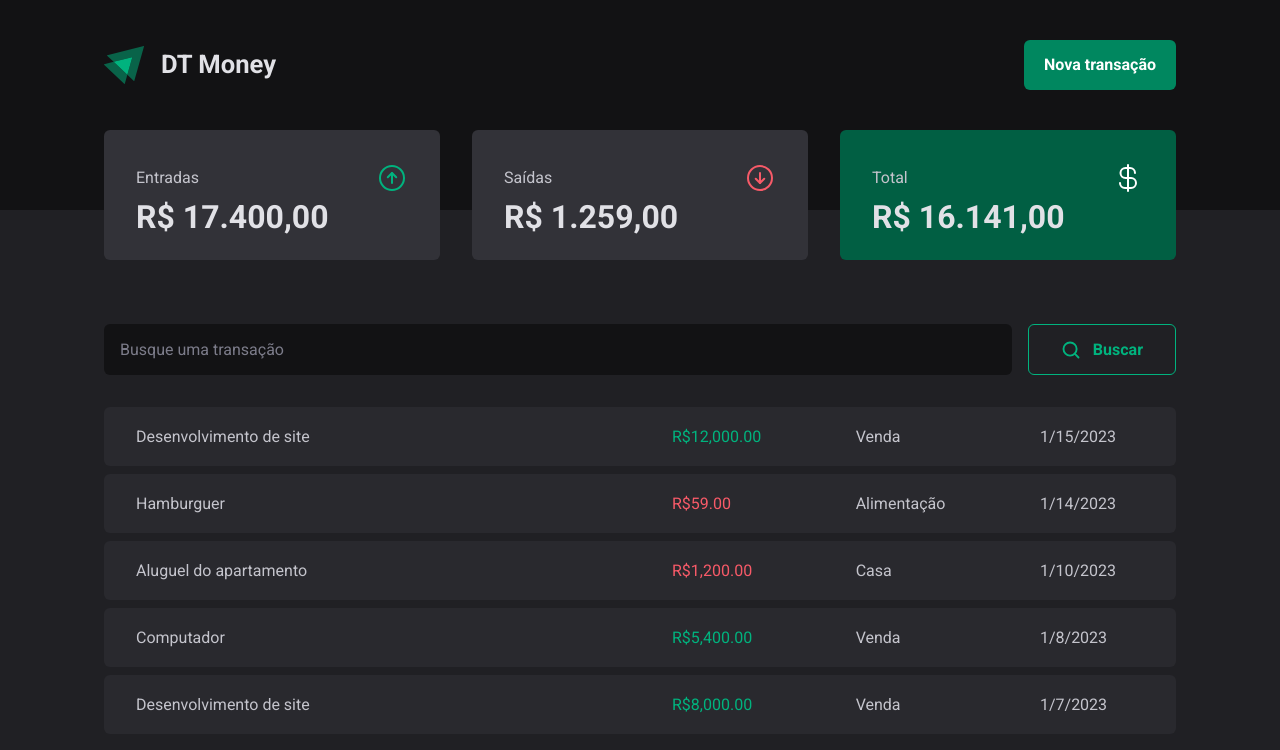
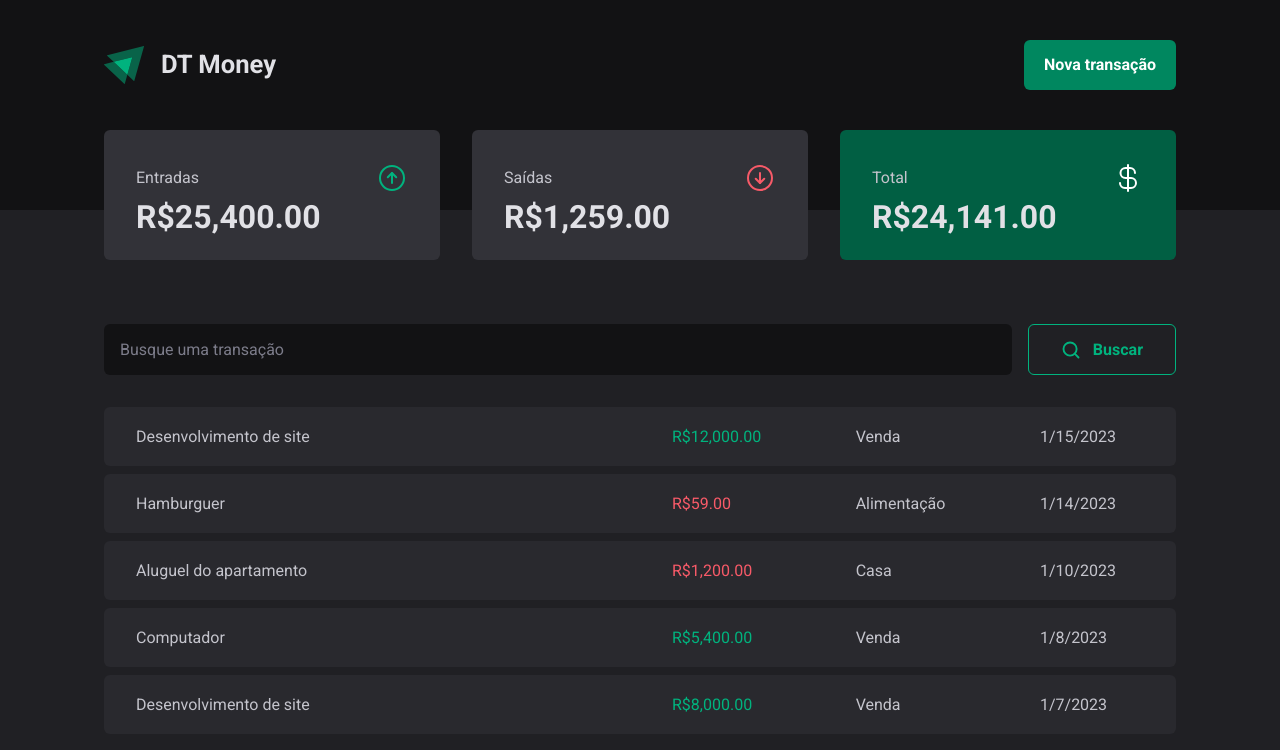
Before and after one commit to DarkMetaK/DT-Money, a React (Vite) app: page / in a window 1280 px wide. Shown: the top 750 px of the page. Built offline with nearby package versions, Linux system fonts and the light colour scheme; data requests are answered from the project's data file.

Commit message:
Added Transactions context

```diff
--- a/src/App.tsx
+++ b/src/App.tsx
@@ -3,6 +3,7 @@ import { BrowserRouter } from 'react-router-dom'
 
 import { GlobalStyle } from "./styles/global";
 import { defaultTheme } from "./styles/themes/default";
+import { TransactionsProvider } from "./contexts/Transactions/TransactionsContext";
 import { Router } from "./Router";
 
 export function App() {
@@ -10,7 +11,9 @@ return (
   <ThemeProvider theme={defaultTheme}>
     <GlobalStyle />
     <BrowserRouter>
-      <Router />
+      <TransactionsProvider>
+        <Router />
+      </TransactionsProvider>
     </BrowserRouter>
   </ThemeProvider>
   )
--- a/src/components/Summary/index.tsx
+++ b/src/components/Summary/index.tsx
@@ -1,8 +1,23 @@
+import { useContext } from 'react';
 import { ArrowCircleDown, ArrowCircleUp, CurrencyDollar } from 'phosphor-react';
 
+import { TransactionsContext } from '../../contexts/Transactions/TransactionsContext';
 import { Card, SummaryContainer } from "./styles";
 
 export function Summary() {
+
+  const { transactions } = useContext(TransactionsContext)
+
+  const totalIncome = transactions.filter(item => item.type === 'income')
+  .reduce((acc, item) => {
+    return acc += item.price
+  }, 0)
+
+  const totalOutcome = transactions.filter(item => item.type === 'outcome')
+  .reduce((acc, item) => {
+    return acc += item.price
+  }, 0)
+
   return (
     <SummaryContainer>
       <Card>
@@ -10,7 +25,10 @@ export function Summary() {
           <span>Entradas</span>
           <ArrowCircleUp size={32} color="#00B37E"/>
         </header>
-        <strong>R$ 17.400,00</strong>
+        <strong>{totalIncome.toLocaleString('default', {
+          style: 'currency',
+          currency: 'BRL'
+        })}</strong>
       </Card>
 
       <Card>
@@ -18,7 +36,10 @@ export function Summary() {
           <span>Saídas</span>
           <ArrowCircleDown size={32} color="#F75A68"/>
         </header>
-        <strong>R$ 1.259,00</strong>
+        <strong>{totalOutcome.toLocaleString('default', {
+          style: 'currency',
+          currency: 'BRL'
+        })}</strong>
       </Card>
 
       <Card variant='green'>
@@ -26,7 +47,10 @@ export function Summary() {
           <span>Total</span>
           <CurrencyDollar size={32} color="#fff"/>
         </header>
-        <strong>R$ 16.141,00</strong>
+        <strong>{(totalIncome - totalOutcome).toLocaleString('default', {
+          style: 'currency',
+          currency: 'BRL'
+        })}</strong>
       </Card>
     </SummaryContainer>
   )
--- /dev/null
+++ b/src/contexts/Transactions/TransactionsContext.tsx
@@ -0,0 +1,21 @@
+import { createContext, useEffect, useState } from "react";
+
+import { ITransactions, ITransactionsContextType, ITransactionsProviderProps } from "./types";
+
+export const TransactionsContext = createContext({} as ITransactionsContextType)
+
+export function TransactionsProvider({children}: ITransactionsProviderProps) {
+  const [transactions, setTransactions] = useState<ITransactions[]>([]);
+
+  useEffect(() => {
+    fetch('http://localhost:3000/transactions')
+    .then(response => response.json())
+    .then(response => setTransactions(response!))
+  }, [])
+
+  return (
+    <TransactionsContext.Provider value={{transactions}}>
+      {children}
+    </TransactionsContext.Provider>
+  )
+}
--- /dev/null
+++ b/src/contexts/Transactions/types.ts
@@ -0,0 +1,18 @@
+import { ReactNode } from "react";
+
+export interface ITransactions {
+  id: number;
+  description: string;
+  type: 'income' | 'outcome';
+  category: string;
+  price: number;
+  createdAt: string
+}
+
+export interface ITransactionsContextType {
+  transactions: ITransactions[];
+}
+
+export interface ITransactionsProviderProps {
+  children: ReactNode
+}
--- a/src/pages/Home/index.tsx
+++ b/src/pages/Home/index.tsx
@@ -1,20 +1,14 @@
-import { useEffect, useState } from "react";
+import { useContext } from "react";
 import { Header } from "../../components/Header";
 import { SearchBar } from "../../components/SearchBar";
 import { Summary } from "../../components/Summary";
+import { TransactionsContext } from "../../contexts/Transactions/TransactionsContext";
 
 import { PriceHighLight, TransactionsContainer, TransactionTable } from "./styles";
-import { ITransactions } from "./types";
 
 export function Home() {
 
-  const [transactions, setTransactions] = useState<ITransactions[]>([]);
-
-  useEffect(() => {
-    fetch('http://localhost:3000/transactions')
-    .then(response => response.json())
-    .then(response => setTransactions(response!))
-  }, [])
+  const {transactions} = useContext(TransactionsContext)
 
   return (
     <>
```
Also changed, not shown: src/pages/Home/types.ts (deleted, +0 -8 lines).
